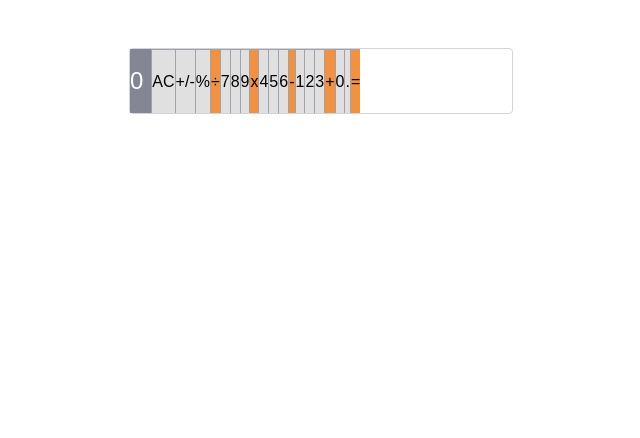
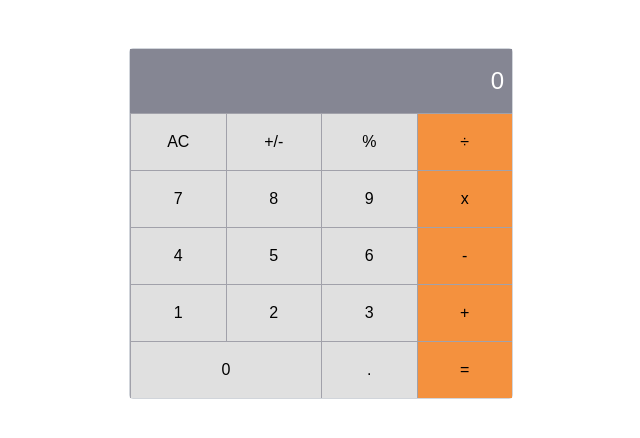
Before and after one commit to Zuhaib042/Zuhaib-Math-Magicians, a React (Create React App) app: page / in a window 1280 px wide. Shown: the top 438 px of the page, without its empty margins (319-959 px from the left). Built offline with nearby package versions, Linux system fonts and the light colour scheme.

Commit message:
Fix a bug in styling

```diff
--- a/src/components/Calculator.js
+++ b/src/components/Calculator.js
@@ -9,17 +9,18 @@ class Calculator extends Component {
       next: null,
       operation: null,
     };
+    this.handleClick = this.handleClick.bind(this);
   }
 
-  handleClick = (event) => {
+  handleClick(event) {
     const result = calculate(this.state, event.target.innerText);
     this.setState(result);
-  };
+  }
 
   render() {
     const { total, next, operation } = this.state;
     return (
-      <div className="w-96 mx-auto divide-x divide-y divide-zinc-400 mt-12 md:flex grid grid-cols-4 rounded border border-gray-300">
+      <div className="w-96 mx-auto divide-x divide-y divide-zinc-400 mt-12 grid grid-cols-4 rounded border border-gray-300">
         <div className="result col-span-4 py-4 bg-[#858693] text-2xl text-white text-right pr-2">
           {total}
           {operation}
```
